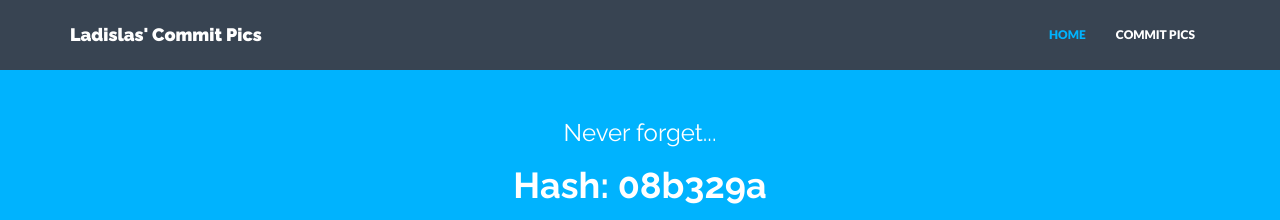
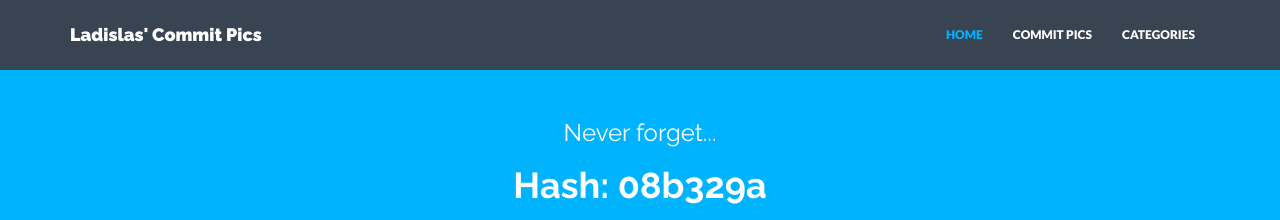
Before and after one commit to ladislas/commitpics, a Jekyll site: the page built from index.html, in a window 1280 px wide. Shown: the top 220 px of the page. Built offline with Jekyll 4.4.1, drawn with Linux system fonts in a browser that asks for light colours; nearby versions of some CDN libraries.

Commit message:
add categories to navbar

```diff
--- a/_includes/nav.html
+++ b/_includes/nav.html
@@ -14,6 +14,7 @@
 			<ul class="nav navbar-nav">
 				<li {% if page.title == "Home" %}class="active"{% endif %}><a href="{{"/" | prepend: site.baseurl }}">HOME</a></li>
 				<li {% if page.title == "Commit Pics" %}class="active"{% endif %}><a href="{{"/commit/" | prepend: site.baseurl }}">COMMIT PICS</a></li>
+				<li {% if page.title == "Commit Pics" %}class="active"{% endif %}><a href="{{"/category/" | prepend: site.baseurl }}">CATEGORIES</a></li>
 				<!-- <li {% if page.title == "Blog" %}class="active"{% endif %}><a href="{{"/blog/" | prepend: site.baseurl }}">BLOG</a></li> -->
 				<!-- <li {% if page.title == "Portfolio" %}class="active"{% endif %}><a href="{{"/portfolio/" | prepend: site.baseurl }}">PORTFOLIO</a></li> -->
 				<!-- <li {% if page.title == "About" %}class="active"{% endif %}><a href="{{"/about/" | prepend: site.baseurl }}">ABOUT</a></li> -->
```
